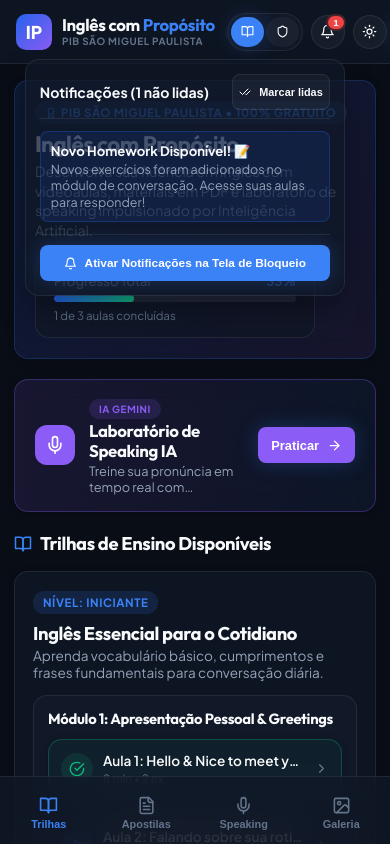
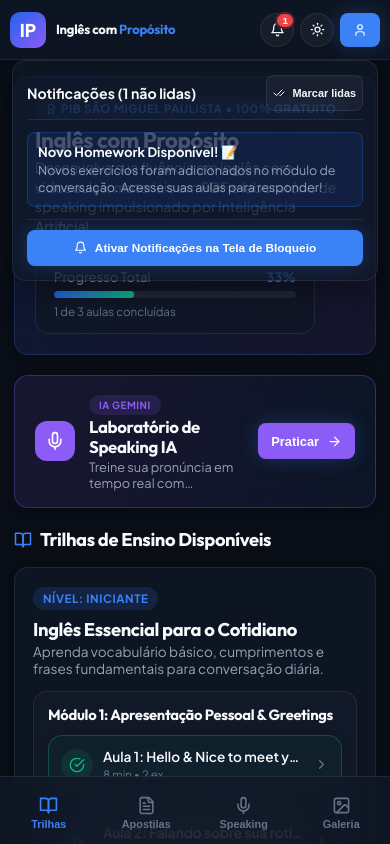
Before and after one commit to Davs06/ingles-proposito, a React (Vite) app in the folder frontend/: page /aluno in a window 390 px wide. Both pictures are taken after a click on the button "Central de Notificações de Homework". Shown: the top 844 px of the page. Built offline with nearby package versions, Linux system fonts and the light colour scheme; no server answers; the database is empty.

Commit message:
adjust nav

```diff
--- a/frontend/src/components/Header.jsx
+++ b/frontend/src/components/Header.jsx
@@ -138,17 +138,19 @@ export default function Header({ user, onOpenAuth, onLogout, theme, toggleTheme
           IP
         </div>
         <div style={{ minWidth: 0 }}>
-          <h1 style={{ fontSize: '1.05rem', lineHeight: '1.1', fontWeight: '800', whiteSpace: 'nowrap' }}>
+          <h1 className="brand-title-heading">
             Inglês com <span style={{ color: 'var(--accent-primary)' }}>Propósito</span>
           </h1>
-          <div style={{ fontSize: '0.62rem', color: 'var(--text-muted)', textTransform: 'uppercase', letterSpacing: '0.06em', fontWeight: '700', whiteSpace: 'nowrap' }}>
+          <div className="brand-subtitle" style={{ fontSize: '0.62rem', color: 'var(--text-muted)', textTransform: 'uppercase', letterSpacing: '0.06em', fontWeight: '700', whiteSpace: 'nowrap' }}>
             PIB São Miguel Paulista
           </div>
         </div>
+
       </Link>
 
-      <div style={{ display: 'flex', alignItems: 'center', gap: '8px', position: 'relative' }}>
-        <div style={{ background: 'var(--bg-secondary)', padding: '3px', borderRadius: 'var(--radius-full)', border: '1px solid var(--border-color)', display: 'flex', gap: '2px' }}>
+      <div style={{ display: 'flex', alignItems: 'center', gap: '6px', position: 'relative', flexShrink: 0 }}>
+        <div className="nav-role-switcher" style={{ background: 'var(--bg-secondary)', padding: '3px', borderRadius: 'var(--radius-full)', border: '1px solid var(--border-color)', display: 'flex', gap: '2px' }}>
+
           <button
             onClick={() => navigate('/aluno')}
             className={`btn btn-sm ${role === 'student' ? 'btn-primary' : 'btn-secondary'}`}
@@ -201,19 +203,8 @@ export default function Header({ user, onOpenAuth, onLogout, theme, toggleTheme
 
           {/* Notifications Dropdown Panel */}
           {showNotifPanel && (
-            <div
-              className="glass-panel animate-fade-in"
-              style={{
-                position: 'absolute',
-                top: '44px',
-                right: '0',
-                width: '320px',
-                padding: '14px',
-                zIndex: 100,
-                boxShadow: '0 15px 35px -5px rgba(0,0,0,0.4)',
-                border: '1px solid var(--border-color)'
-              }}
-            >
+            <div className="glass-panel animate-fade-in notification-dropdown-panel">
+
               <div style={{ display: 'flex', justifyContent: 'space-between', alignItems: 'center', marginBottom: '12px', paddingBottom: '8px', borderBottom: '1px solid var(--border-color)' }}>
                 <strong style={{ fontSize: '0.88rem', color: 'var(--text-primary)' }}>
                   Notificações ({unreadCount} não lidas)
--- a/frontend/src/index.css
+++ b/frontend/src/index.css
@@ -299,8 +299,8 @@ h1, h2, h3, h4, h5, h6 {
 
 /* Navigation Bars */
 .top-navbar {
-  min-height: 64px;
-  padding: 10px 16px;
+  min-height: 60px;
+  padding: 8px 12px;
   display: flex;
   align-items: center;
   justify-content: space-between;
@@ -310,14 +310,63 @@ h1, h2, h3, h4, h5, h6 {
   position: sticky;
   top: 0;
   z-index: 50;
-  gap: 12px;
+  gap: 8px;
+  width: 100%;
 }
+
+.brand-title-heading {
+  font-size: 1rem;
+  line-height: 1.1;
+  font-weight: 800;
+  white-space: nowrap;
+}
+
+/* Notification Modal Responsive Positioning */
+.notification-dropdown-panel {
+  position: absolute;
+  top: 44px;
+  right: 0;
+  width: 320px;
+  max-width: 90vw;
+  padding: 14px;
+  z-index: 1000;
+  box-shadow: 0 15px 35px -5px rgba(0, 0, 0, 0.4);
+  border: 1px solid var(--border-color);
+}
+
+@media (max-width: 640px) {
+  .hide-mobile, .nav-role-switcher {
+    display: none !important;
+  }
+  .top-navbar {
+    padding: 8px 10px;
+    gap: 6px;
+  }
+  .brand-title-heading {
+    font-size: 0.82rem !important;
+  }
+  .brand-subtitle {
+    display: none !important;
+  }
+  .notification-dropdown-panel {
+    position: fixed;
+    top: 60px;
+    left: 12px;
+    right: 12px;
+    width: auto;
+    max-width: calc(100vw - 24px);
+  }
+}
+
 
 @media (min-width: 768px) {
   .top-navbar {
     padding: 0 24px;
+    min-height: 64px;
   }
 }
+
+
 
 /* Mobile Bottom Nav (PWA Mobile-First) */
 .mobile-bottom-nav {
```
